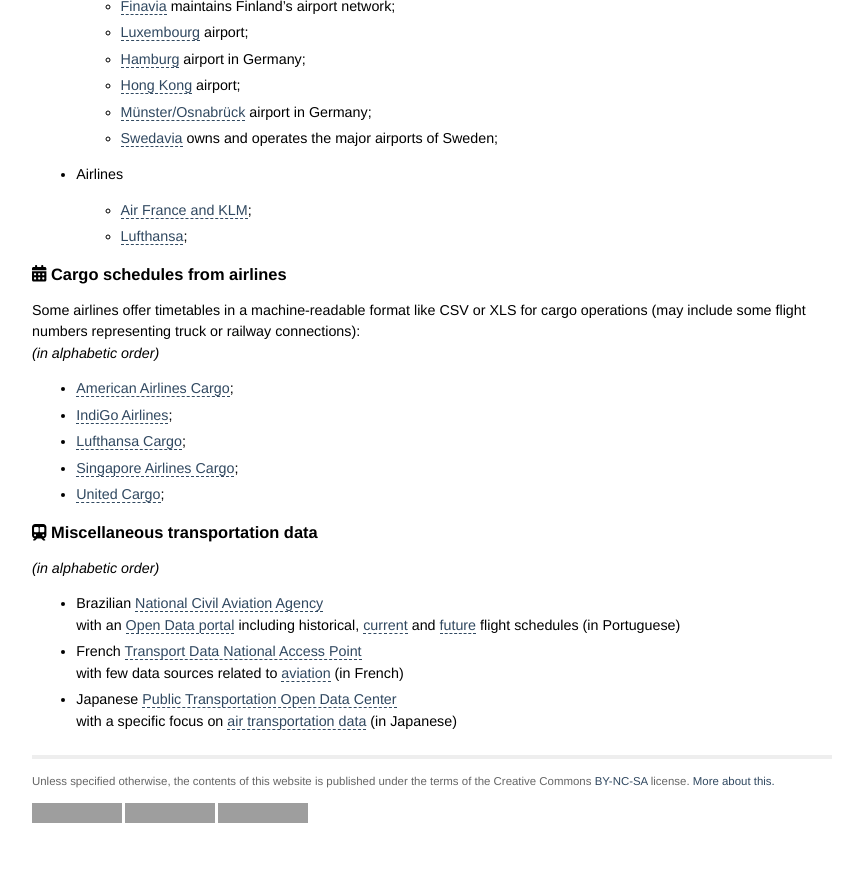
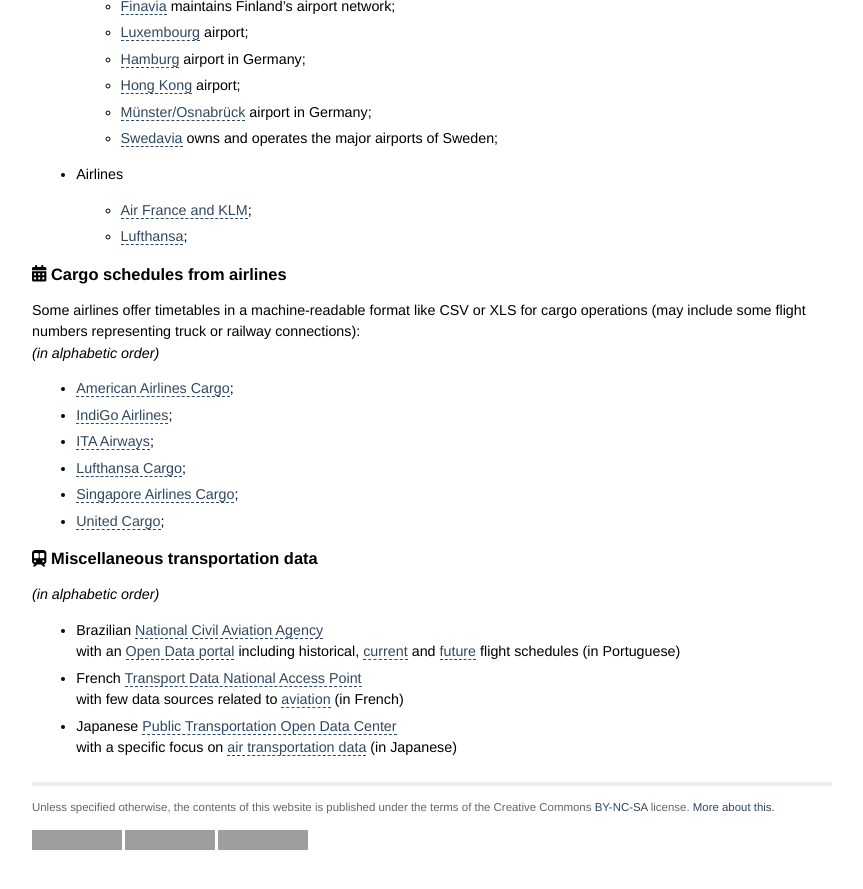
Before and after one commit to open-aviation/atmdata, a Jekyll site: the page built from _pages/data_sources.md, in a window 1280 px wide and 900 px high, scrolled down 2659 px, cut to the strip 0-889 px from the top of the window. Shown: the whole strip, without its empty margins (208-1071 px from the left). Built offline with Jekyll 4.4.1, drawn with Linux system fonts in a browser that asks for light colours; grey boxes are pictures that could not be loaded.

Commit message:
added ITA airways cargo schedule.

```diff
--- a/_pages/data_sources.md
+++ b/_pages/data_sources.md
@@ -121,6 +121,7 @@ _(in alphabetic order)_
 
   - [American Airlines Cargo](https://www.aacargo.com/ship/schedules.html);
   - [IndiGo Airlines](https://www.goindigo.in/information/flight-schedule.html);
+  - [ITA Airways](https://www.ita-airways-cargo.com/s/flight-schedules?language=it);
   - [Lufthansa Cargo](https://lufthansa-cargo.com/de/network/schedule-routings);
   - [Singapore Airlines Cargo](https://www.siacargo.com/download_timetable.asp);
   - [United Cargo](https://www.unitedcargo.com/en/us/book/schedules.html);
```
